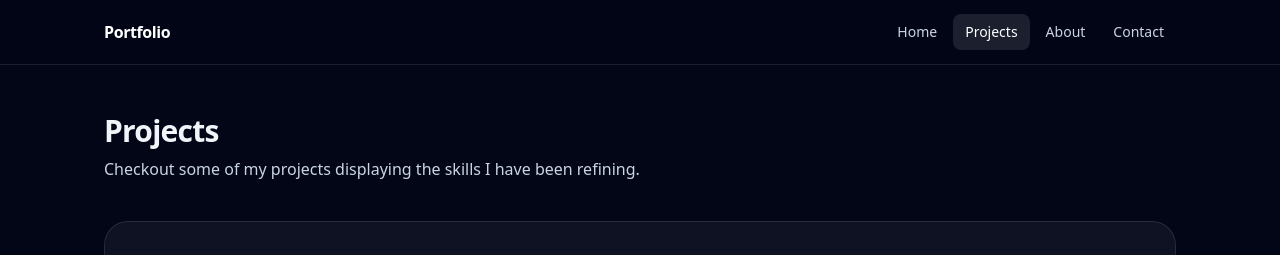
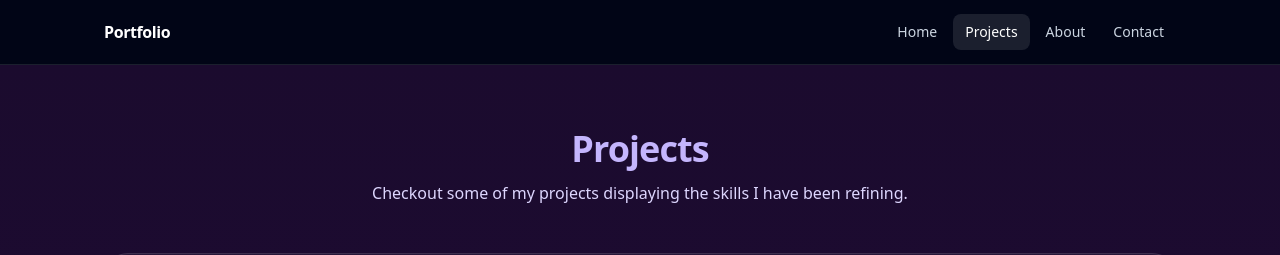
Before and after one commit to t-robarge/t-robarge.github.io, a React (Vite) app: page /projects in a window 1280 px wide. Shown: the top 255 px of the page. Built offline with nearby package versions, Linux system fonts and the light colour scheme.

Commit message:
updated project page

```diff
--- a/src/pages/Projects.tsx
+++ b/src/pages/Projects.tsx
@@ -10,13 +10,14 @@ import { ArrowUpRight, Github } from 'lucide-react'
  */
 export default function Projects() {
   return (
-    <section className="py-12">
+    <section className="py-16 bg-gradient-to-b from-[#1b0b2e] via-[#210a3a] to-[#2b0f54]">
       <Container>
-        <header className="mb-10">
-          <h2 className="text-3xl font-semibold tracking-tight">Projects</h2>
-          <p className="mt-2 max-w-2xl text-slate-300">
+        <header className="mb-12 text-center">
+          <h2 className="text-4xl font-extrabold tracking-tight text-violet-300">
+            Projects
+          </h2>
+          <p className="mt-3 max-w-2xl mx-auto text-violet-200">
             Checkout some of my projects displaying the skills I have been refining.
-
           </p>
         </header>
 
@@ -35,24 +36,16 @@ export default function Projects() {
 
                 {/* Media + content */}
                 <div className="grid gap-6 md:grid-cols-5 md:items-start">
-                  {/* Image / placeholder */}
                   <div className="md:col-span-2">
                     <div className="overflow-hidden rounded-2xl border border-white/10 bg-slate-800/60">
                       {p.video ? (
-                        // native HTML5 video (mp4/webm in /public/media or imported)
                         <video
                           src={p.video}
-                          // show your image as the poster frame if provided
                           poster={p.image}
                           controls
                           playsInline
                           preload="metadata"
-                          // keep the same aspect behavior as your image
                           className="aspect-video w-full h-auto"
-                          // respect reduced motion
-                          // autoPlay and loop are often annoying in grids, so leave off by default
-                          // muted
-                          // loop
                         />
                       ) : p.image ? (
                         <img
@@ -62,16 +55,14 @@ export default function Projects() {
                           loading="lazy"
                         />
                       ) : (
-                        <div className="aspect-video bg-[radial-gradient(40%_40%_at_50%_0%,rgba(99,102,241,0.25),transparent_70%)]" />
+                        <div className="aspect-video bg-[radial-gradient(40%_40%_at_50%_0%,rgba(139,92,246,0.25),transparent_70%)]" />
                       )}
                     </div>
                   </div>
 
-                  {/* Details */}
                   <div className="md:col-span-3">
                     <p className="text-slate-300">{p.description}</p>
 
-                    {/* Tech chips */}
                     {p.tech?.length > 0 && (
                       <ul className="mt-4 flex flex-wrap gap-2">
                         {p.tech.map((t) => (
@@ -85,7 +76,6 @@ export default function Projects() {
                       </ul>
                     )}
 
-                    {/* Links */}
                     {(p.links?.demo || p.links?.repo) && (
                       <div className="mt-6 flex flex-wrap gap-3 text-sm">
                         {p.links?.demo && (
@@ -93,7 +83,7 @@ export default function Projects() {
                             href={p.links.demo}
                             target="_blank"
                             rel="noreferrer"
-                            className="inline-flex items-center gap-1 rounded-xl bg-accent-500 px-3 py-2 font-medium text-white transition-colors hover:bg-accent-600"
+                            className="inline-flex items-center gap-1 rounded-xl bg-violet-600 px-3 py-2 font-medium text-white transition-colors hover:bg-violet-500"
                           >
                             Live Demo <ArrowUpRight className="h-4 w-4" />
                           </a>
```
